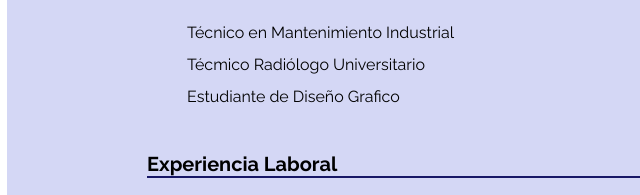
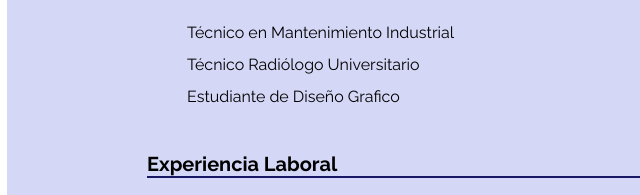
Before and after one commit to EzeBustos/CV, a plain HTML site: page index.html in a window 1280 px wide. Shown: the part 267-462 px from the top of the page, 33-673 px from the left. Drawn offline with Linux system fonts and the light colour scheme.

Commit message:
correccion

```diff
--- a/index.html
+++ b/index.html
@@ -26,7 +26,7 @@
                 <dt class="negrita">Estudios</dt>
                 <div class="informacion">
                     <dd>Técnico en Mantenimiento Industrial</dd>
-                    <dd>Técmico Radiólogo Universitario</dd>
+                    <dd>Técnico Radiólogo Universitario</dd>
                     <dd>Estudiante de Diseño Grafico</dd>
                 </div>
             </dl>
```
